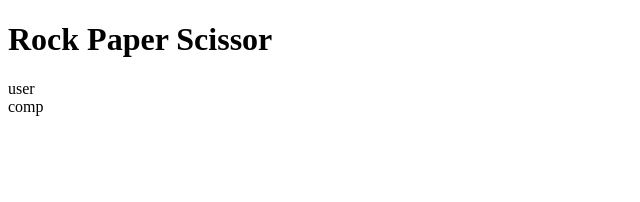
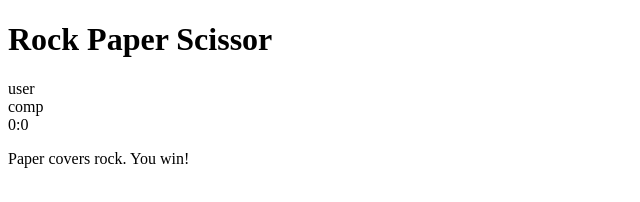
Before and after one commit to HAL22/RockPaperScissorGame, a plain HTML site: page index.html in a window 1280 px wide. Shown: the whole page, without its empty margins (0-640 px from the left). Drawn offline with Linux system fonts and the light colour scheme.

```diff
--- a/index.html
+++ b/index.html
@@ -15,6 +15,11 @@
     <div class="scoreboard">
         <div class="badge" id="user_badge">user</div>
         <div class="badge" id="comp_badge">comp</div>
+        <span id="user-score">0</span>:<span id="comp-score">0</span>
+    </div>
+
+    <div class ="result">
+        <p>Paper covers rock. You win!</p>
     </div>
 
 </body>
```
Also changed, not shown: images/paper.png (added), images/rock.png (added), images/scissors.png (added).
